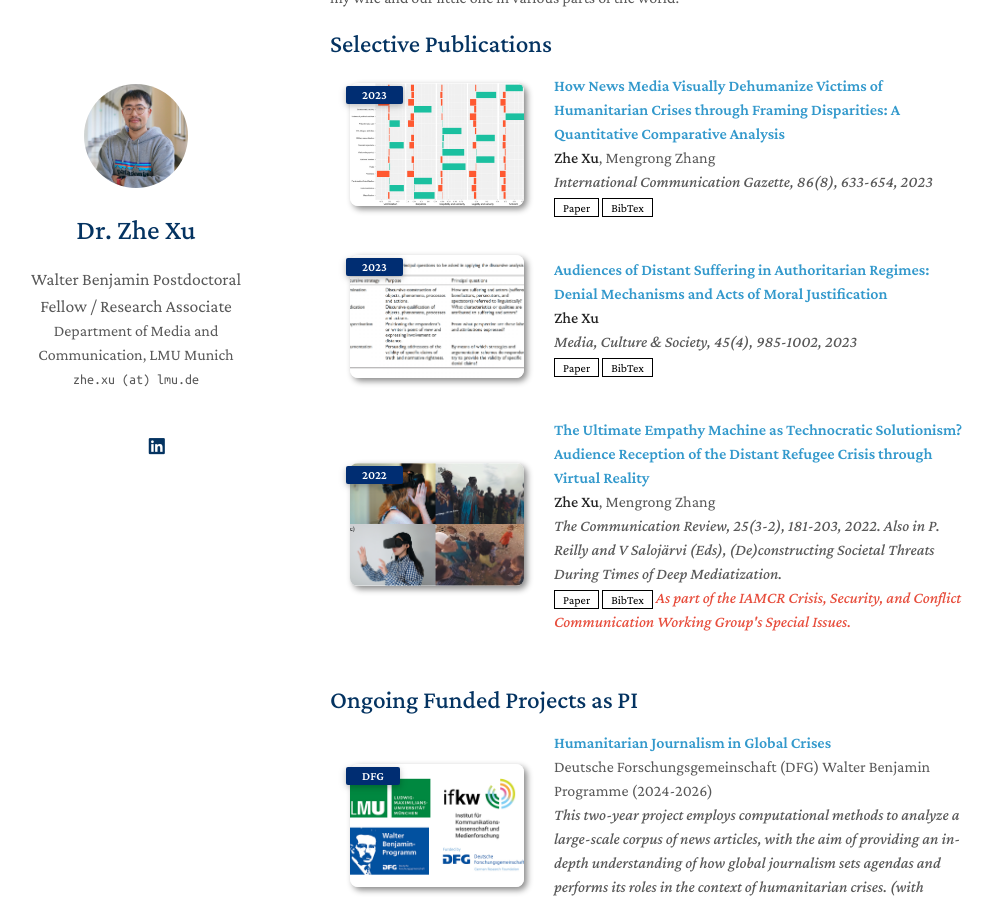
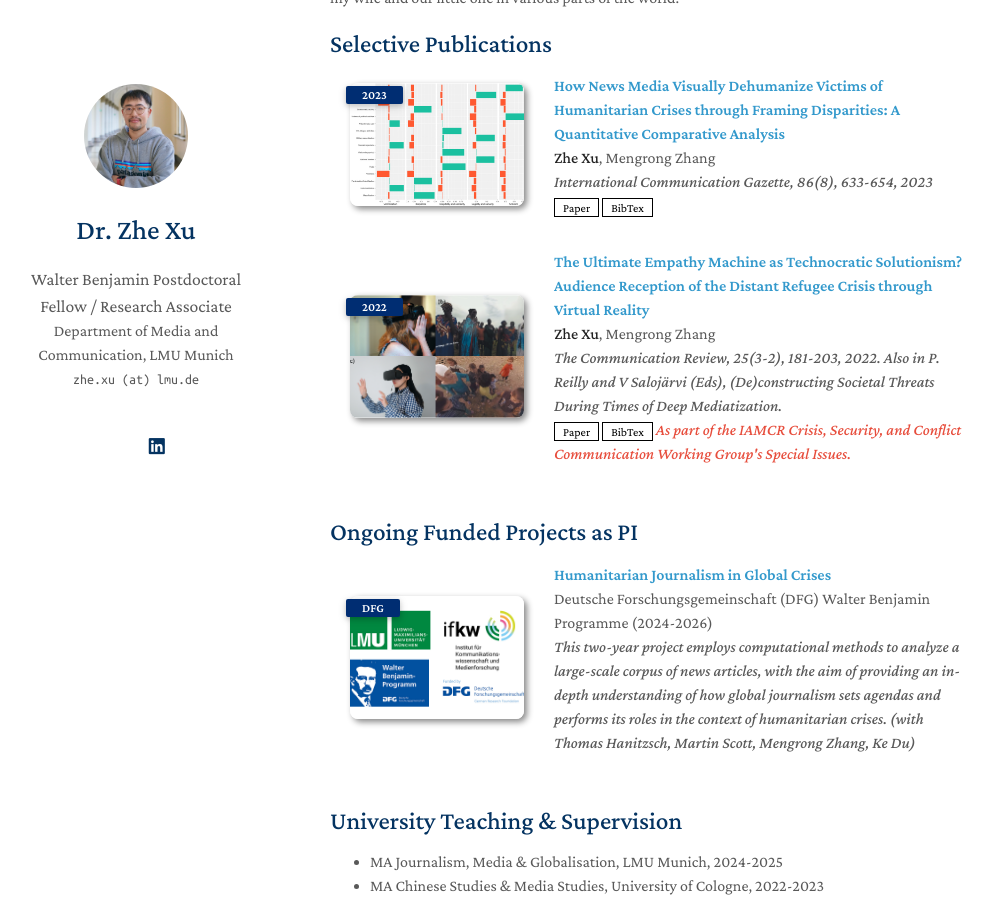
Before and after one commit to zhexuphd/home, a Jekyll site: the page built from index.md, in a window 1280 px wide and 900 px high, scrolled down 427 px. Shown: the whole window, without its empty margins (140-1133 px from the left). Built offline with Jekyll 4.4.1, drawn with Linux system fonts in a browser that asks for light colours; a style sheet for code colours, icons or effects is not loaded; our own code applies the rules of GitHub Pages for plain Markdown files.

Commit message:
Update publications.yml

```diff
--- a/_data/publications.yml
+++ b/_data/publications.yml
@@ -8,14 +8,6 @@ main:
     bibtex: https://gist.githubusercontent.com/zhexuphd/0ec9134e3b5f077b5b2c443e96947240/raw/d04e8d6b3575742312460b2aadbd2d9f94a0e188/gistfile1.txt
     image: ./assets/img/paper1.jpg
 
-  - title: "Audiences of Distant Suffering in Authoritarian Regimes: Denial Mechanisms and Acts of Moral Justification"
-    authors: <strong>Zhe Xu</strong>
-    conference_short: 2023
-    conference: Media, Culture & Society, 45(4), 985-1002, 2023
-    paper: https://journals.sagepub.com/doi/abs/10.1177/01634437231155339
-    bibtex: https://gist.githubusercontent.com/zhexuphd/07dd092572b77ddae29f910e0f76106f/raw/69ad1df5094c0e29bac492ca873b28d5e94beef6/gistfile1.txt
-    image: ./assets/img/mcs.jpg
-
   - title: "The Ultimate Empathy Machine as Technocratic Solutionism? Audience Reception of the Distant Refugee Crisis through Virtual Reality"
     authors: <strong>Zhe Xu</strong>, Mengrong Zhang
     conference_short: 2022
```
